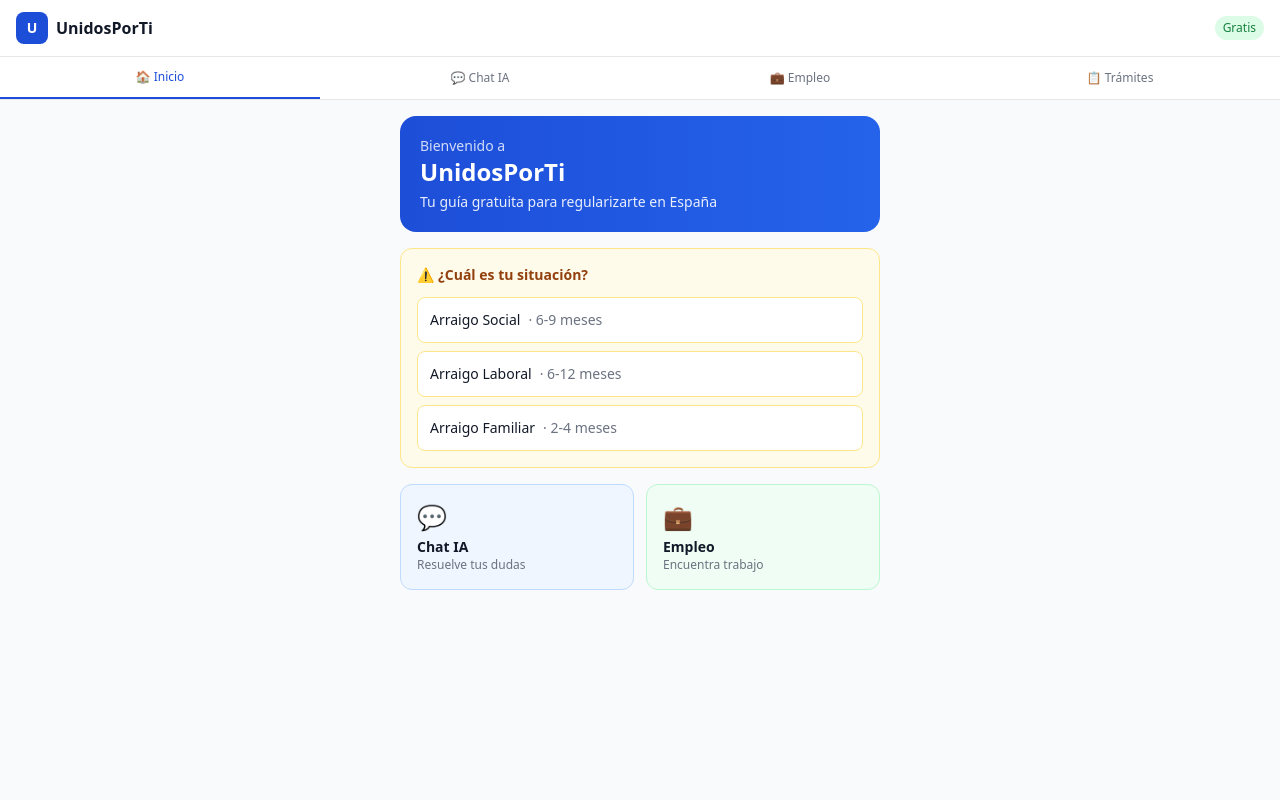
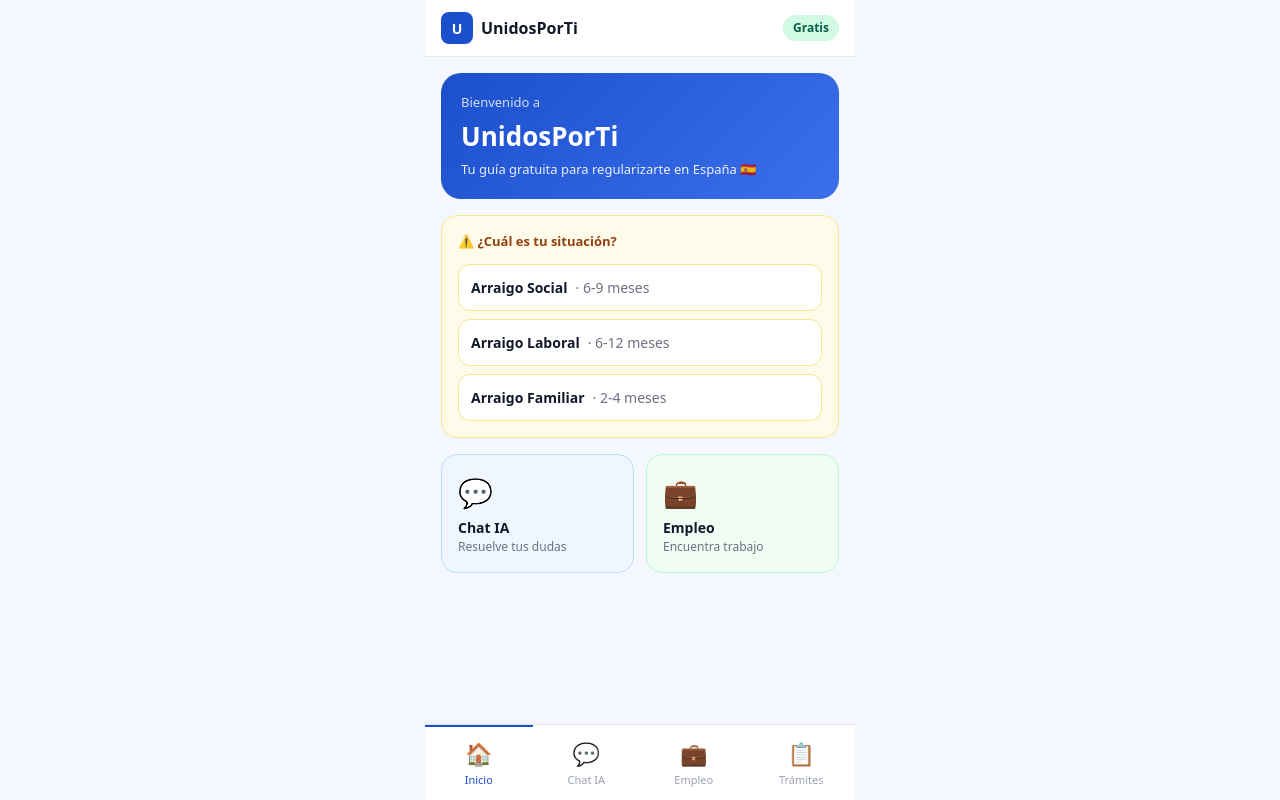
Before and after one commit to thesecretcam7-wq/unidosporti, a Next.js app: page / in a window 1280 px wide. Built offline with nearby package versions, Linux system fonts and the light colour scheme.

Commit message:
Update page.tsx

```diff
--- a/app/page.tsx
+++ b/app/page.tsx
@@ -5,9 +5,9 @@ type Ruta = 'arraigo_social' | 'arraigo_laboral' | 'arraigo_familiar'
 type Msg = { role: string; content: string }
 
 const RUTAS = {
-  arraigo_social: { nombre: 'Arraigo Social', tiempo: '6-9 meses', docs: ['3 años en España', 'Precontrato de trabajo', 'Sin antecedentes'] },
-  arraigo_laboral: { nombre: 'Arraigo Laboral', tiempo: '6-12 meses', docs: ['6 meses de trabajo demostrable', 'Informe vida laboral', 'Sin antecedentes'] },
-  arraigo_familiar: { nombre: 'Arraigo Familiar', tiempo: '2-4 meses', docs: ['Familiar español o residente', 'Certificado de parentesco', 'Sin antecedentes'] },
+  arraigo_social: { nombre: 'Arraigo Social', tiempo: '6-9 meses', docs: ['3 años en España', 'Precontrato de trabajo', 'Sin antecedentes penales'] },
+  arraigo_laboral: { nombre: 'Arraigo Laboral', tiempo: '6-12 meses', docs: ['6 meses de trabajo demostrable', 'Informe vida laboral', 'Sin antecedentes penales'] },
+  arraigo_familiar: { nombre: 'Arraigo Familiar', tiempo: '2-4 meses', docs: ['Familiar español o residente', 'Certificado de parentesco', 'Sin antecedentes penales'] },
 } as const
 
 export default function Home() {
@@ -38,76 +38,74 @@ export default function Home() {
   }
 
   return (
-    <main className="min-h-screen bg-gray-50">
-      <header className="bg-white border-b px-4 py-3 flex items-center justify-between sticky top-0 z-10">
-        <div className="flex items-center gap-2">
-          <div className="w-8 h-8 bg-blue-700 rounded-lg flex items-center justify-center">
-            <span className="text-white font-bold text-sm">U</span>
+    <div style={{ maxWidth: 430, margin: '0 auto', height: '100vh', display: 'flex', flexDirection: 'column', background: '#F5F7FF', position: 'relative' }}>
+
+      {/* HEADER */}
+      <div style={{ background: 'white', borderBottom: '1px solid #E5E7EB', padding: '12px 16px', display: 'flex', justifyContent: 'space-between', alignItems: 'center', flexShrink: 0 }}>
+        <div style={{ display: 'flex', alignItems: 'center', gap: 8 }}>
+          <div style={{ width: 32, height: 32, background: '#1B4FCC', borderRadius: 8, display: 'flex', alignItems: 'center', justifyContent: 'center' }}>
+            <span style={{ color: 'white', fontWeight: 'bold', fontSize: 14 }}>U</span>
           </div>
-          <span className="font-bold text-gray-900">UnidosPorTi</span>
+          <span style={{ fontWeight: 'bold', color: '#111827' }}>UnidosPorTi</span>
         </div>
-        <span className="text-xs bg-green-100 text-green-700 px-2 py-1 rounded-full font-medium">Gratis</span>
-      </header>
+        <span style={{ fontSize: 12, background: '#D1FAE5', color: '#065F46', padding: '4px 10px', borderRadius: 20, fontWeight: 600 }}>Gratis</span>
+      </div>
 
-      <nav className="bg-white border-b flex sticky top-14 z-10">
-        {(['inicio','chat','empleo','tramites'] as const).map((id) => {
-          const labels: Record<string,string> = {inicio:'🏠 Inicio',chat:'💬 Chat IA',empleo:'💼 Empleo',tramites:'📋 Trámites'}
-          return (
-            <button key={id} onClick={() => setPantalla(id)}
-              className={`flex-1 py-3 text-xs font-medium transition-colors ${pantalla === id ? 'text-blue-700 border-b-2 border-blue-700' : 'text-gray-500'}`}>
-              {labels[id]}
-            </button>
-          )
-        })}
-      </nav>
+      {/* CONTENT */}
+      <div style={{ flex: 1, overflowY: 'auto', paddingBottom: 80 }}>
 
-      <div className="max-w-lg mx-auto">
+        {/* INICIO */}
         {pantalla === 'inicio' && (
-          <div className="p-4 space-y-4">
-            <div className="bg-gradient-to-r from-blue-700 to-blue-600 rounded-2xl p-5 text-white">
-              <p className="text-sm opacity-80">Bienvenido a</p>
-              <h1 className="text-2xl font-bold">UnidosPorTi</h1>
-              <p className="text-sm opacity-90 mt-1">Tu guía gratuita para regularizarte en España</p>
+          <div style={{ padding: 16, display: 'flex', flexDirection: 'column', gap: 16 }}>
+            <div style={{ background: 'linear-gradient(135deg, #1B4FCC, #3B6FEC)', borderRadius: 20, padding: 20, color: 'white' }}>
+              <p style={{ fontSize: 13, opacity: 0.8, margin: 0 }}>Bienvenido a</p>
+              <h1 style={{ fontSize: 26, fontWeight: 'bold', margin: '4px 0' }}>UnidosPorTi</h1>
+              <p style={{ fontSize: 13, opacity: 0.9, margin: 0 }}>Tu guía gratuita para regularizarte en España 🇪🇸</p>
             </div>
-            <div className="bg-amber-50 border border-amber-200 rounded-xl p-4">
-              <p className="text-sm font-semibold text-amber-800">⚠️ ¿Cuál es tu situación?</p>
-              <div className="mt-3 space-y-2">
+
+            <div style={{ background: '#FFFBEB', border: '1px solid #FDE68A', borderRadius: 16, padding: 16 }}>
+              <p style={{ fontSize: 13, fontWeight: 600, color: '#92400E', margin: '0 0 12px 0' }}>⚠️ ¿Cuál es tu situación?</p>
+              <div style={{ display: 'flex', flexDirection: 'column', gap: 8 }}>
                 {(Object.keys(RUTAS) as Ruta[]).map((key) => (
                   <button key={key} onClick={() => { setRuta(key); setPantalla('tramites') }}
-                    className="w-full text-left bg-white border border-amber-200 rounded-lg p-3 text-sm hover:bg-amber-50">
-                    <span className="font-medium text-gray-900">{RUTAS[key].nombre}</span>
-                    <span className="text-gray-500 ml-2">· {RUTAS[key].tiempo}</span>
+                    style={{ background: 'white', border: '1px solid #FDE68A', borderRadius: 12, padding: 12, textAlign: 'left', cursor: 'pointer', fontSize: 14 }}>
+                    <span style={{ fontWeight: 600, color: '#111827' }}>{RUTAS[key].nombre}</span>
+                    <span style={{ color: '#6B7280', marginLeft: 8 }}>· {RUTAS[key].tiempo}</span>
                   </button>
                 ))}
               </div>
             </div>
-            <div className="grid grid-cols-2 gap-3">
-              <button onClick={() => setPantalla('chat')} className="bg-blue-50 border border-blue-200 rounded-xl p-4 text-left">
-                <div className="text-2xl mb-1">💬</div>
-                <p className="font-semibold text-gray-900 text-sm">Chat IA</p>
-                <p className="text-xs text-gray-500">Resuelve tus dudas</p>
+
+            <div style={{ display: 'grid', gridTemplateColumns: '1fr 1fr', gap: 12 }}>
+              <button onClick={() => setPantalla('chat')}
+                style={{ background: '#EFF6FF', border: '1px solid #BFDBFE', borderRadius: 16, padding: 16, textAlign: 'left', cursor: 'pointer' }}>
+                <div style={{ fontSize: 28, marginBottom: 4 }}>💬</div>
+                <p style={{ fontWeight: 600, color: '#111827', fontSize: 14, margin: 0 }}>Chat IA</p>
+                <p style={{ color: '#6B7280', fontSize: 12, margin: 0 }}>Resuelve tus dudas</p>
               </button>
-              <button onClick={() => setPantalla('empleo')} className="bg-green-50 border border-green-200 rounded-xl p-4 text-left">
-                <div className="text-2xl mb-1">💼</div>
-                <p className="font-semibold text-gray-900 text-sm">Empleo</p>
-                <p className="text-xs text-gray-500">Encuentra trabajo</p>
+              <button onClick={() => setPantalla('empleo')}
+                style={{ background: '#F0FDF4', border: '1px solid #BBF7D0', borderRadius: 16, padding: 16, textAlign: 'left', cursor: 'pointer' }}>
+                <div style={{ fontSize: 28, marginBottom: 4 }}>💼</div>
+                <p style={{ fontWeight: 600, color: '#111827', fontSize: 14, margin: 0 }}>Empleo</p>
+                <p style={{ color: '#6B7280', fontSize: 12, margin: 0 }}>Encuentra trabajo</p>
               </button>
             </div>
           </div>
         )}
 
+        {/* CHAT */}
         {pantalla === 'chat' && (
-          <div className="flex flex-col h-[calc(100vh-112px)]">
-            <div className="flex-1 overflow-y-auto p-4 space-y-3">
+          <div style={{ display: 'flex', flexDirection: 'column', height: '100%' }}>
+            <div style={{ flex: 1, padding: 16, overflowY: 'auto', display: 'flex', flexDirection: 'column', gap: 12 }}>
               {chat.length === 0 && (
-                <div className="text-center py-8">
-                  <div className="text-4xl mb-3">🤖</div>
-                  <p className="font-semibold text-gray-900">Asistente Legal IA</p>
-                  <p className="text-sm text-gray-500 mt-1">Pregúntame sobre trámites, documentos y derechos</p>
-                  <div className="mt-4 space-y-2">
+                <div style={{ textAlign: 'center', padding: '40px 16px' }}>
+                  <div style={{ fontSize: 48, marginBottom: 12 }}>🤖</div>
+                  <p style={{ fontWeight: 600, color: '#111827', margin: '0 0 4px 0' }}>Asistente Legal IA</p>
+                  <p style={{ fontSize: 13, color: '#6B7280', margin: '0 0 16px 0' }}>Pregúntame sobre trámites, documentos y derechos</p>
+                  <div style={{ display: 'flex', flexDirection: 'column', gap: 8 }}>
                     {['¿Qué es el arraigo social?','¿Cómo consigo un precontrato?','¿Puedo trabajar sin papeles?'].map(q => (
                       <button key={q} onClick={() => setMensaje(q)}
-                        className="block w-full text-left bg-blue-50 border border-blue-100 rounded-lg px-3 py-2 text-sm text-blue-700">
+                        style={{ background: '#EFF6FF', border: '1px solid #BFDBFE', borderRadius: 12, padding: '10px 14px', textAlign: 'left', cursor: 'pointer', fontSize: 13, color: '#1D4ED8' }}>
                         {q}
                       </button>
                     ))}
@@ -115,28 +113,26 @@ export default function Home() {
                 </div>
               )}
               {chat.map((m, i) => (
-                <div key={i} className={`flex ${m.role === 'user' ? 'justify-end' : 'justify-start'}`}>
-                  <div className={`max-w-xs rounded-2xl px-4 py-2 text-sm ${m.role === 'user' ? 'bg-blue-700 text-white' : 'bg-white border border-gray-200 text-gray-800'}`}>
+                <div key={i} style={{ display: 'flex', justifyContent: m.role === 'user' ? 'flex-end' : 'flex-start' }}>
+                  <div style={{ maxWidth: '80%', borderRadius: 18, padding: '10px 16px', fontSize: 14, background: m.role === 'user' ? '#1B4FCC' : 'white', color: m.role === 'user' ? 'white' : '#111827', border: m.role === 'user' ? 'none' : '1px solid #E5E7EB' }}>
                     {m.content}
                   </div>
                 </div>
               ))}
               {cargando && (
-                <div className="flex justify-start">
-                  <div className="bg-white border border-gray-200 rounded-2xl px-4 py-3 text-sm text-gray-500">
-                    Escribiendo...
-                  </div>
+                <div style={{ display: 'flex', justifyContent: 'flex-start' }}>
+                  <div style={{ background: 'white', border: '1px solid #E5E7EB', borderRadius: 18, padding: '10px 16px', fontSize: 14, color: '#9CA3AF' }}>Escribiendo...</div>
                 </div>
               )}
             </div>
-            <div className="p-4 bg-white border-t">
-              <div className="flex gap-2">
+            <div style={{ padding: 16, background: 'white', borderTop: '1px solid #E5E7EB' }}>
+              <div style={{ display: 'flex', gap: 8 }}>
                 <input value={mensaje} onChange={e => setMensaje(e.target.value)}
                   onKeyDown={e => e.key === 'Enter' && enviarMensaje()}
                   placeholder="Escribe tu pregunta..."
-                  className="flex-1 border border-gray-300 rounded-full px-4 py-2 text-sm outline-none focus:border-blue-500" />
+                  style={{ flex: 1, border: '1px solid #D1D5DB', borderRadius: 24, padding: '10px 16px', fontSize: 14, outline: 'none' }} />
                 <button onClick={enviarMensaje} disabled={cargando}
-                  className="bg-blue-700 text-white rounded-full w-10 h-10 flex items-center justify-center disabled:opacity-50">
+                  style={{ width: 44, height: 44, background: '#1B4FCC', color: 'white', border: 'none', borderRadius: '50%', cursor: 'pointer', fontSize: 18, opacity: cargando ? 0.5 : 1 }}>
                   ➤
                 </button>
               </div>
@@ -144,10 +140,11 @@ export default function Home() {
           </div>
         )}
 
+        {/* EMPLEO */}
         {pantalla === 'empleo' && (
-          <div className="p-4 space-y-4">
-            <h2 className="text-xl font-bold text-gray-900">Ofertas de Empleo</h2>
-            <p className="text-sm text-blue-700 bg-blue-50 border border-blue-200 rounded-xl p-3">
+          <div style={{ padding: 16, display: 'flex', flexDirection: 'column', gap: 16 }}>
+            <h2 style={{ fontSize: 20, fontWeight: 'bold', color: '#111827', margin: 0 }}>Ofertas de Empleo</h2>
+            <p style={{ fontSize: 13, color: '#1D4ED8', background: '#EFF6FF', border: '1px solid #BFDBFE', borderRadius: 12, padding: 12, margin: 0 }}>
               ✅ Empresas que aceptan migrantes y firman precontratos
             </p>
             {[
@@ -155,16 +152,17 @@ export default function Home() {
               { empresa: 'Construcciones Levante', sector: '🔨 Construcción', ciudad: 'Murcia', salario: '1.400€/mes' },
               { empresa: 'Hostal Los Pinos', sector: '🏨 Hostelería', ciudad: 'Cartagena', salario: '1.100€/mes' },
             ].map((o, i) => (
-              <div key={i} className="bg-white border border-gray-200 rounded-xl p-4">
-                <div className="flex justify-between items-start">
+              <div key={i} style={{ background: 'white', border: '1px solid #E5E7EB', borderRadius: 16, padding: 16 }}>
+                <div style={{ display: 'flex', justifyContent: 'space-between', marginBottom: 8 }}>
                   <div>
-                    <p className="font-semibold text-gray-900">{o.empresa}</p>
-                    <p className="text-sm text-gray-500">{o.sector} · {o.ciudad}</p>
+                    <p style={{ fontWeight: 600, color: '#111827', margin: 0 }}>{o.empresa}</p>
+                    <p style={{ fontSize: 13, color: '#6B7280', margin: 0 }}>{o.sector} · {o.ciudad}</p>
                   </div>
-                  <span className="text-sm font-semibold text-green-700">{o.salario}</span>
+                  <span style={{ fontWeight: 600, color: '#059669', fontSize: 14 }}>{o.salario}</span>
                 </div>
-                <span className="inline-block mt-2 text-xs bg-green-100 text-green-700 px-2 py-0.5 rounded-full">✓ Firma precontratos</span>
-                <button onClick={() => setPantalla('chat')} className="mt-3 w-full bg-blue-700 text-white rounded-lg py-2 text-sm font-medium">
+                <span style={{ fontSize: 12, background: '#D1FAE5', color: '#065F46', padding: '3px 10px', borderRadius: 20 }}>✓ Firma precontratos</span>
+                <button onClick={() => setPantalla('chat')}
+                  style={{ marginTop: 12, width: '100%', background: '#1B4FCC', color: 'white', border: 'none', borderRadius: 12, padding: '10px', cursor: 'pointer', fontSize: 14, fontWeight: 600 }}>
                   Consultar via Chat IA
                 </button>
               </div>
@@ -172,43 +170,63 @@ export default function Home() {
           </div>
         )}
 
+        {/* TRAMITES */}
         {pantalla === 'tramites' && (
-          <div className="p-4 space-y-4">
-            <h2 className="text-xl font-bold text-gray-900">Mis Trámites</h2>
-            {ruta && (
-              <div className="bg-blue-50 border border-blue-200 rounded-xl p-4">
-                <p className="font-semibold text-blue-900">{RUTAS[ruta].nombre}</p>
-                <p className="text-sm text-blue-700 mt-1">Tiempo estimado: {RUTAS[ruta].tiempo}</p>
-                <div className="mt-3 space-y-2">
-                  {RUTAS[ruta].docs.map((doc, i) => (
-                    <div key={i} className="flex items-center gap-2 text-sm text-gray-700">
-                      <span className="w-5 h-5 rounded-full border-2 border-blue-400 flex items-center justify-center text-xs text-blue-600 shrink-0">{i+1}</span>
-                      {doc}
-                    </div>
-                  ))}
-                </div>
+          <div style={{ padding: 16, display: 'flex', flexDirection: 'column', gap: 16 }}>
+            <h2 style={{ fontSize: 20, fontWeight: 'bold', color: '#111827', margin: 0 }}>Mis Trámites</h2>
+            {ruta ? (
+              <div style={{ background: '#EFF6FF', border: '1px solid #BFDBFE', borderRadius: 16, padding: 16 }}>
+                <p style={{ fontWeight: 600, color: '#1E3A8A', margin: '0 0 4px 0' }}>{RUTAS[ruta].nombre}</p>
+                <p style={{ fontSize: 13, color: '#1D4ED8', margin: '0 0 12px 0' }}>⏱ Tiempo: {RUTAS[ruta].tiempo}</p>
+                {RUTAS[ruta].docs.map((doc, i) => (
+                  <div key={i} style={{ display: 'flex', alignItems: 'center', gap: 12, marginBottom: 8, background: 'white', borderRadius: 12, padding: 12 }}>
+                    <span style={{ width: 24, height: 24, background: '#1B4FCC', color: 'white', borderRadius: '50%', display: 'flex', alignItems: 'center', justifyContent: 'center', fontSize: 12, fontWeight: 'bold', flexShrink: 0 }}>{i+1}</span>
+                    <span style={{ fontSize: 14, color: '#374151' }}>{doc}</span>
+                  </div>
+                ))}
+                <button onClick={() => setPantalla('chat')}
+                  style={{ marginTop: 8, width: '100%', background: '#1B4FCC', color: 'white', border: 'none', borderRadius: 12, padding: 10, cursor: 'pointer', fontSize: 14, fontWeight: 600 }}>
+                  Preguntar al Chat IA
+                </button>
               </div>
-            )}
-            {!ruta && (
-              <div className="text-center py-8">
-                <p className="text-gray-500 text-sm">Selecciona tu situación desde el inicio</p>
-                <button onClick={() => setPantalla('inicio')} className="mt-4 bg-blue-700 text-white rounded-lg px-6 py-2 text-sm">
+            ) : (
+              <div style={{ textAlign: 'center', padding: 40 }}>
+                <p style={{ fontSize: 40, margin: '0 0 12px 0' }}>📋</p>
+                <p style={{ color: '#6B7280', fontSize: 14, margin: '0 0 16px 0' }}>Selecciona tu situación desde el inicio</p>
+                <button onClick={() => setPantalla('inicio')}
+                  style={{ background: '#1B4FCC', color: 'white', border: 'none', borderRadius: 12, padding: '10px 24px', cursor: 'pointer', fontSize: 14 }}>
                   Ir al inicio
                 </button>
               </div>
             )}
-            <div className="bg-white border border-gray-200 rounded-xl p-4">
-              <p className="font-semibold text-gray-900 mb-3">Recursos</p>
+            <div style={{ background: 'white', border: '1px solid #E5E7EB', borderRadius: 16, padding: 16 }}>
+              <p style={{ fontWeight: 600, color: '#111827', margin: '0 0 8px 0' }}>🛠 Recursos</p>
               {['Calculadora de arraigo','Análisis de contrato IA','Guía de vivienda','Calculadora de nómina'].map(r => (
                 <button key={r} onClick={() => setPantalla('chat')}
-                  className="w-full text-left flex items-center justify-between py-2 border-b border-gray-100 last:border-0 text-sm text-gray-700 hover:text-blue-700">
-                  {r} <span>→</span>
+                  style={{ width: '100%', textAlign: 'left', display: 'flex', justifyContent: 'space-between', alignItems: 'center', padding: '12px 0', borderBottom: '1px solid #F3F4F6', background: 'none', border: 'none', borderBottom: '1px solid #F3F4F6', cursor: 'pointer', fontSize: 14, color: '#374151' }}>
+                  {r} <span style={{ color: '#9CA3AF' }}>→</span>
                 </button>
               ))}
             </div>
           </div>
         )}
       </div>
-    </main>
+
+      {/* BOTTOM NAV - fijo abajo */}
+      <div style={{ position: 'fixed', bottom: 0, left: '50%', transform: 'translateX(-50%)', width: '100%', maxWidth: 430, background: 'white', borderTop: '1px solid #E5E7EB', display: 'flex', zIndex: 100 }}>
+        {[
+          { id: 'inicio', icon: '🏠', label: 'Inicio' },
+          { id: 'chat', icon: '💬', label: 'Chat IA' },
+          { id: 'empleo', icon: '💼', label: 'Empleo' },
+          { id: 'tramites', icon: '📋', label: 'Trámites' },
+        ].map(({ id, icon, label }) => (
+          <button key={id} onClick={() => setPantalla(id)}
+            style={{ flex: 1, padding: '10px 0 12px', display: 'flex', flexDirection: 'column', alignItems: 'center', gap: 2, background: 'none', border: 'none', cursor: 'pointer', borderTop: pantalla === id ? '2px solid #1B4FCC' : '2px solid transparent' }}>
+            <span style={{ fontSize: 22 }}>{icon}</span>
+            <span style={{ fontSize: 11, fontWeight: 500, color: pantalla === id ? '#1B4FCC' : '#9CA3AF' }}>{label}</span>
+          </button>
+        ))}
+      </div>
+    </div>
   )
-}
+      }
```
